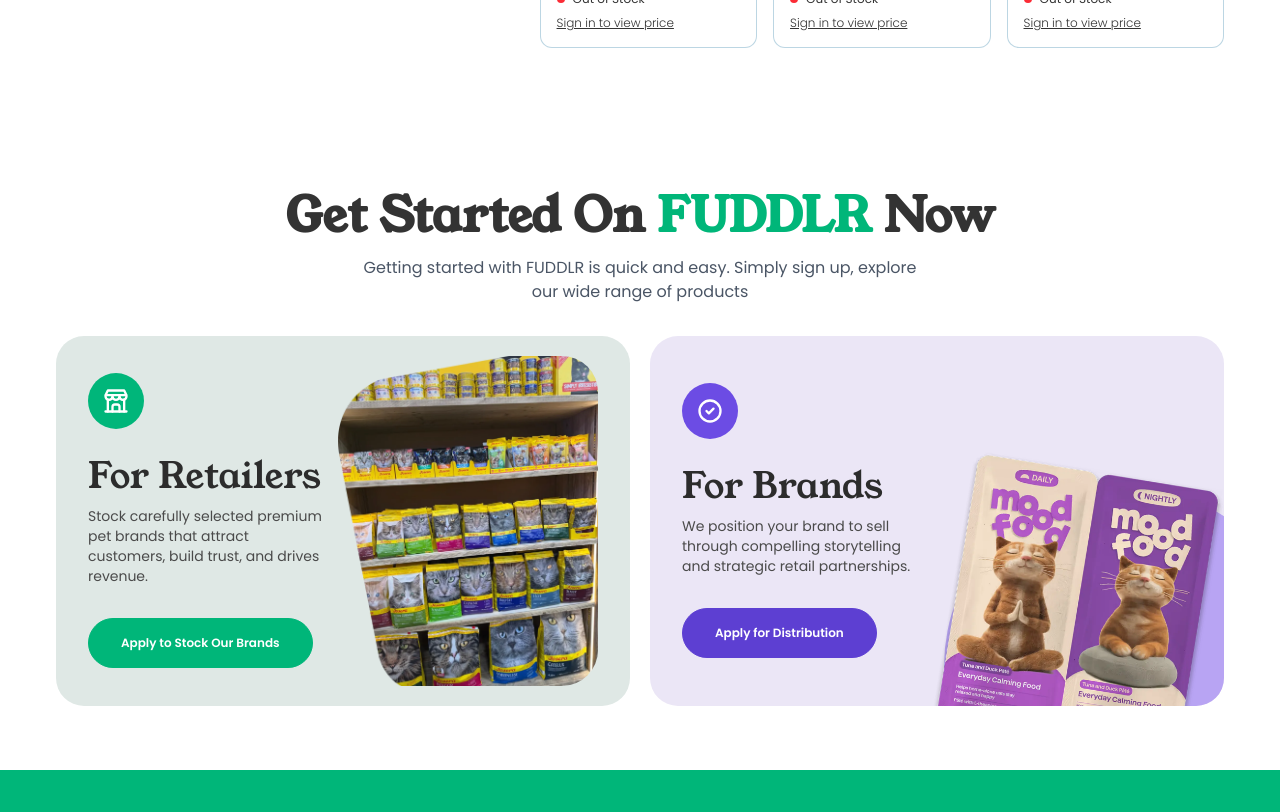
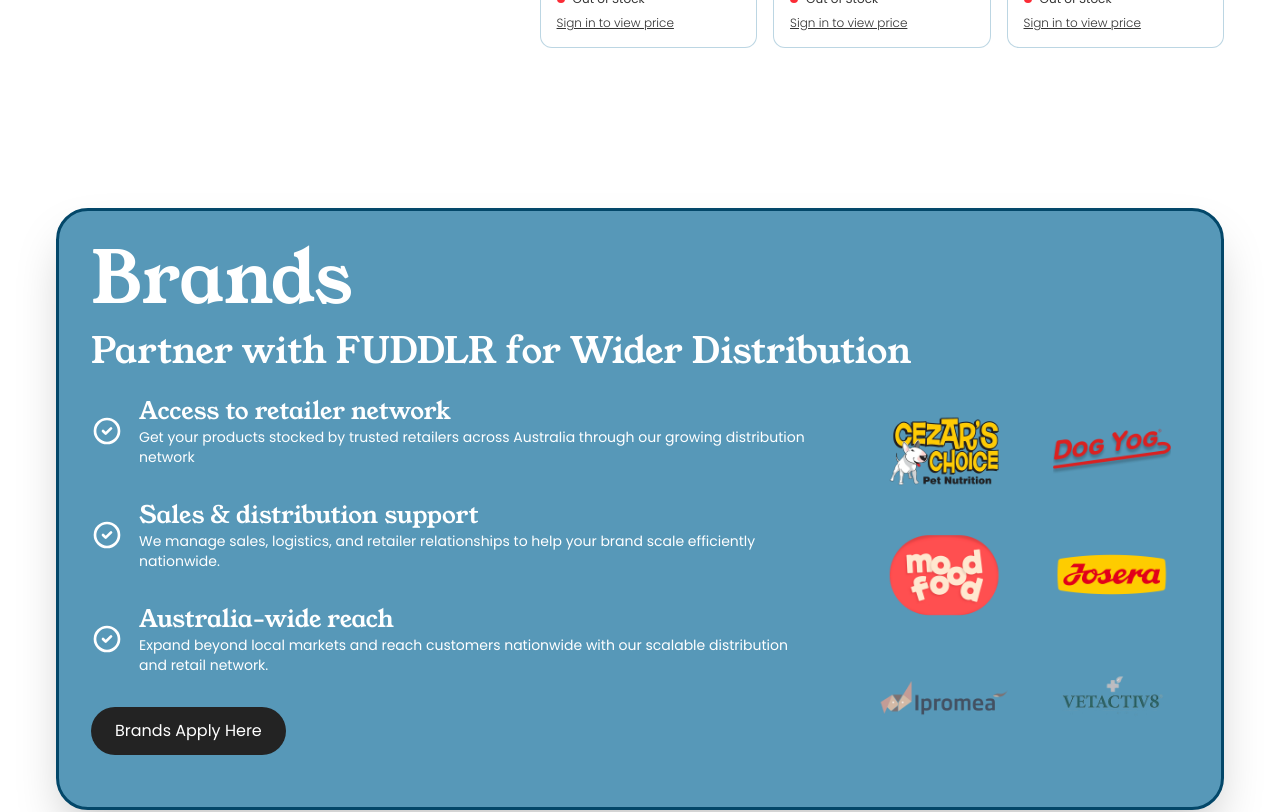
Before and after one commit to DigitronCX/FUDDLR-Frontend, a Next.js app: page /product in a window 1280 px wide. Shown: the part 1540-2352 px from the top of the page. Built offline with nearby package versions, Linux system fonts and the light colour scheme; a web font is replaced by a local one.

Commit message:
feat: replace SectionCTA with redesigned BrandCTA component on products page

```diff
--- a/app/Main/BrandCTA.tsx
+++ b/app/Main/BrandCTA.tsx
@@ -6,48 +6,54 @@ import Image from "next/image";
 const data = [
     {
         title: "Access to retailer network",
-        description: "Get your products stocked by trusted retailers across Australia through our growing distribution network.",
+        description: "Get your products stocked by trusted retailers across Australia through our growing distribution network",
         icon: IconCircleCheck
     },
     {
         title: "Sales & distribution support",
-        description: "We manage sales, logistics, and retailer relationships to help your brand scale.",
+        description: "We manage sales, logistics, and retailer relationships to help your brand scale efficiently nationwide.",
+        icon: IconCircleCheck
+    },
+    {
+        title: "Australia-wide reach",
+        description: "Expand beyond local markets and reach customers nationwide with our scalable distribution and retail network.",
         icon: IconCircleCheck
     },
 ]
 export default function BrandCTA() {
     return (
-        <section className="bg-accent border-3 border-accent/50 rounded-2xl p-8 md:p-12 shadow-2xl flex flex-col lg:flex-row items-center justify-between gap-10">
 
-            {/* Left Content */}
-            <div className="flex flex-col items-start">
+        <section className="md:mx-14 mx-4 md:my-20 my-8 bg-accent border-3 border-[#034769] rounded-2xl md:rounded-4xl p-8 shadow-2xl">
+            <div className="mb-5 md:mb-1">
                 <h2 className="text-4xl md:text-7xl text-background font-youngSerif mb-4">
                     Brands
                 </h2>
 
-                <p className="text-2xl md:text-4xl text-left text-background font-youngSerif mb-8">
-                    Partner with FUDDLR for Wider Distribution.
+                <p className="text-2xl md:text-4xl text-left text-background font-youngSerif ">
+                    Partner with FUDDLR for Wider Distribution
                 </p>
+            </div>
+            {/* <div className="flex flex-col lg:flex-row items-center justify-between gap-1 h-full"> */}
+            <div className="grid lg:grid-cols-[1.2fr_0.5fr] grid-cols-1 items-center justify-between gap-1 h-full">
+                {/* Left Content */}
+                <div className="flex flex-col gap-8 items-stretch justify-center h-full">
 
-                <div className="space-y-6">
                         {/* Item */}
                         {
                             data.map((item, index) => (
-                            <div key={index} className="flex items-center gap-4">
+                                <div key={index} className="flex flex-row items-center gap-4">
                                     <div className="text-background text-xl">
                                         <item.icon className="size-8" />
                                     </div>
                                     <div className="w-full flex flex-col justify-center items-start">
-                                    <h4 className="text-2xl font-youngSerif text-background">{item.title}</h4>
-                                    <p className="text-background text-sm text-left max-w-2xl">{item.description}</p>
+                                        <h4 className="text-lg sm:text-2xl font-youngSerif text-background">{item.title}</h4>
+                                        <p className="text-background text-xs sm:text-sm text-left max-w-2xl">{item.description}</p>
                                     </div>
                                 </div>
                             ))
                         }
-                </div>
 
-                {/* Buttons */}
-                <div className="flex gap-4 mt-8">
+                        <div className="flex gap-4">
                             <button className="bg-primary text-white px-6 py-3 rounded-full hover:bg-brand/90 transition">
                                 Brands Apply Here
                             </button>
@@ -55,14 +61,16 @@ export default function BrandCTA() {
                 </div>
 
                 {/* Right Image */}
-            <div className="relative">
+                <div className="relative mx-auto">
                     <Image
                         src="/Sections/BrandCTA.png"
                         alt="Retailer"
-                    width={400}
-                    height={400}
-                    className="w-[320px] md:w-[400px] object-contain"
+                        width={600}
+                        height={600}
+                        // className="w-[320px] md:w-[320px] 2xl:w-full object-contain"
+                        className="w-full object-contain"
                     />
+                </div>
             </div>
         </section>
     );
--- a/app/product/page.tsx
+++ b/app/product/page.tsx
@@ -1,13 +1,15 @@
 import React from 'react'
 import ProductsPage from './ProductsPage'
 import SectionCTA from '../Main/SectionCTA'
+import BrandCTA from '../Main/BrandCTA'
 
 const page = () => {
     return (
         <>
             <main className="min-h-screen">
                 <ProductsPage />
-                <SectionCTA />
+                {/* <SectionCTA /> */}
+                <BrandCTA />
             </main>
         </>
     )
--- a/components/Navbar.tsx
+++ b/components/Navbar.tsx
@@ -11,7 +11,6 @@ const PagesNav = [
     { name: "Why Fuddlr", path: "/about" },
     { name: "Contact", path: "/contact" },
 ];
-
 
 const Navbar = () => {
     const [menuOpen, setMenuOpen] = useState(false);
```
Lines whose indentation alone changed are shown as unchanged.
